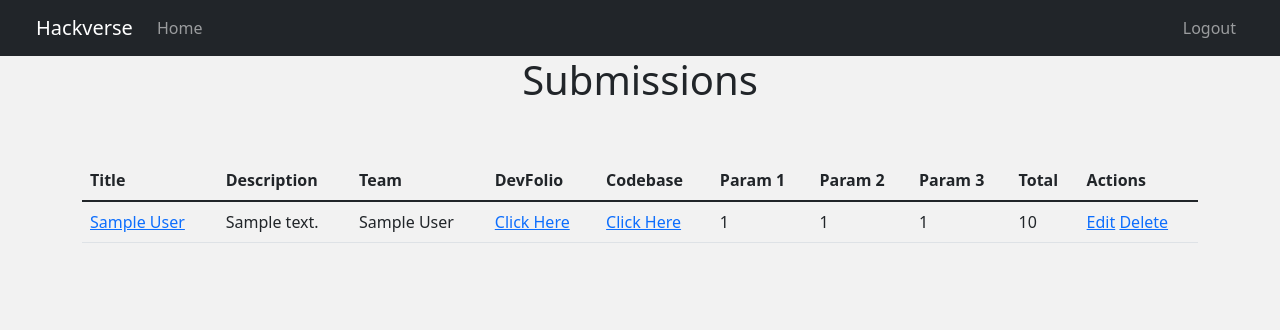
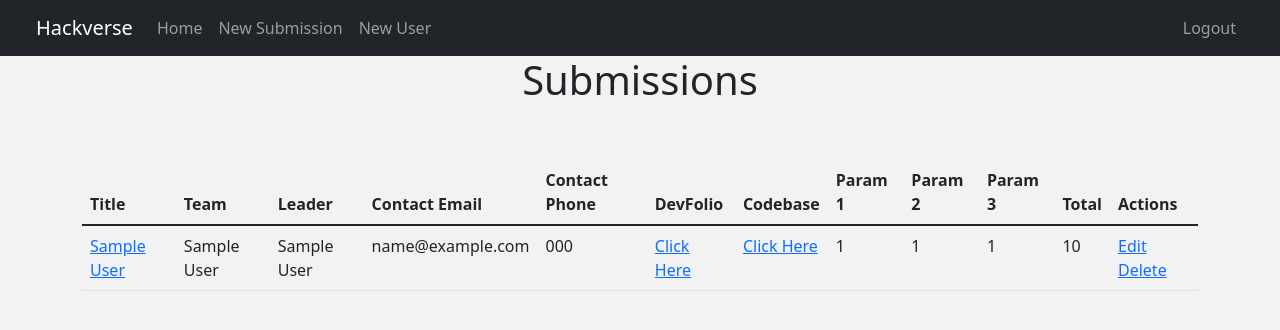
Before and after one commit to aritrasinha108/hackverse-judging, a Django app: page /auth/submissions in a window 1280 px wide. Shown: the top 330 px of the page. Run offline with Django 4.2, Linux system fonts and the light colour scheme; a user stored in the database is signed in; tables that the repository leaves empty hold one stand-in row (values such as "Sample post"); some libraries are stand-ins or nearby versions.

Commit message:
Add Permissions for staff member and assign judge fetaure

```diff
--- a/accounts/forms.py
+++ b/accounts/forms.py
@@ -4,8 +4,6 @@ from django import forms
 from django.contrib.auth.forms import UserCreationForm, UserChangeForm
 from .models import User,Submissions
 from django.core.validators import MinValueValidator, MaxValueValidator
-from crispy_forms.helper import FormHelper
-from crispy_forms.layout import Submit
 
 class NewUserCreationForm(UserCreationForm):
     class Meta(UserCreationForm):
@@ -27,3 +25,7 @@ class JudgementForm(forms.ModelForm):
     class Meta:
         model = Submissions
         fields = ['param1', 'param2', 'param3']
+
+class AssignmentForm(forms.Form):
+    judge1 = forms.CharField(label="Judge 1 username", max_length=200, required=True)
+    judge2 = forms.CharField(label="Judge 2 username", max_length=200, required=True)
--- a/accounts/models.py
+++ b/accounts/models.py
@@ -17,7 +17,7 @@ class Submissions(models.Model):
     member_name = models.CharField(blank=False, max_length=30)
     member_email = models.EmailField()
     member_phone = models.CharField(max_length=13)
-    judge = models.ManyToManyField(User)
+    judges_assigned = models.ManyToManyField(User)
     validator = [ MinValueValidator(0), MaxValueValidator(100)]
     param1 = models.IntegerField(validators=validator , default=0)
     param2 = models.IntegerField(validators=validator, default=0)
--- a/accounts/urls.py
+++ b/accounts/urls.py
@@ -1,3 +1,4 @@
+from unicodedata import name
 from django.urls import path
 import accounts.views as views
 
@@ -8,4 +9,5 @@ urlpatterns = [
     path('submissions/<int:sub_id>/edit', views.edit_submission, name="Edit"),
     path('submissions/<int:sub_id>/delete', views.delete_submission, name="Delete"),
     path('submissions/<int:sub_id>', views.view_submission, name="ViewSub"),
+    # path('submissions/<int:sub_id>/assign', views.assign_judge, name="AssignJudge")
 ]
--- a/accounts/views.py
+++ b/accounts/views.py
@@ -1,7 +1,7 @@
 from django.shortcuts import render,redirect
 from django.contrib.admin.views.decorators import staff_member_required
-from .forms import NewUserCreationForm, SubmissionForm, JudgementForm
-from .models import Submissions
+from .forms import NewUserCreationForm, SubmissionForm, JudgementForm,AssignmentForm
+from .models import Submissions, User
 # Create your views here.
 
 @staff_member_required
@@ -9,7 +9,11 @@ def register(request):
     if request.method == 'POST':
         form = NewUserCreationForm(request.POST)
         if form.is_valid():
-            form.save()
+           form.save()
+           user = form.instance
+           if user.is_organiser:
+               user.is_staff = True
+               user.save()
     else:
         form = NewUserCreationForm()
     args = {
@@ -33,9 +37,11 @@ def create_submission(request):
 
 def view_all_submissions(request):
     if not request.user.is_authenticated:
-        return redirect('/admin')
-
-    submissions = Submissions.objects.all
+        return redirect('/')
+    if request.user.is_staff:
+        submissions = Submissions.objects.all
+    else:
+        submissions = Submissions.objects.filter(judges_assigned = request.user)
     return render(request,'accounts/view_submissions.html', {'submissions': submissions})
 
 @staff_member_required
@@ -65,5 +71,42 @@ def view_submission(request,sub_id):
             submission.total = judgeform.cleaned_data['param1'] + judgeform.cleaned_data['param2'] + judgeform.cleaned_data['param3']
             judgeform.save()
             submission.save()
+        submission = Submissions.objects.get(pk = sub_id)
+        form = AssignmentForm(request.POST)
+        if form.is_valid():
+            j1 = form.cleaned_data['judge1']
+            j2 = form.cleaned_data['judge2']
+            try:
+                judge1 = User.objects.get(username = j1)
+                judge2 = User.objects.get(username = j2)
+            except DoesNotExist:
+                return redirect(request, '/auth/submissions')
+
+            submission.judges_assigned.clear()
+            submission.judges_assigned.add(judge1,judge2)
+            submission.save()
   form = JudgementForm(instance= submission)
-  return render(request, 'accounts/view_submission.html', {'submission': submission,'form':form})
+  judges = submission.judges_assigned.all()
+  if len(judges) > 0:
+    assign_form = AssignmentForm(initial={'judge1': judges[0].username, 'judge2': judges[1].username})
+  return render(request, 'accounts/view_submission.html', {'submission': submission,'form':form, 'assign_form': assign_form})
+
+
+# @staff_member_required
+# def assign_judge(request, sub_id):
+#     if request.method == "POST":
+#         submission = Submissions.objects.get(pk = sub_id)
+#         form = AssignmentForm(request.POST)
+#         if form.is_valid():
+#             j1 = form.cleaned_data['judge1']
+#             j2 = form.cleaned_data['judge2']
+#             try:
+#                 judge1 = User.objects.get(username = j1)
+#                 judge2 = User.objects.get(username = j2)
+#             except DoesNotExist:
+#                 return redirect(request, '/auth/submissions')
+#             submission.judges_assigned.add(judge1,judge2)
+#             submission.save()
+#             return redirect(request, "/auth/submissions/"+ str(sub_id))
+
+#     return redirect(request, "/auth/submissions/"+ str(sub_id))
--- a/hackverse_judging/urls.py
+++ b/hackverse_judging/urls.py
@@ -19,7 +19,7 @@ from django.contrib.auth.views import LoginView, LogoutView
 
 urlpatterns = [
     path('admin/', admin.site.urls),
-    path('auth/', include('accounts.urls')),
+    path('auth/', include('accounts.urls'), name="auth"),
     path('', LoginView.as_view(), name='login'),
     path('logout/', LogoutView.as_view(), name='logout'),
 ]
--- a/templates/accounts/view_submissions.html
+++ b/templates/accounts/view_submissions.html
@@ -15,8 +15,10 @@ Submissions
         <thead class="thead-dark">
           <tr>
             <th scope="col">Title</th>
-            <th scope="col">Description</th>
             <th scope="col">Team</th>
+            <th scope="col">Leader</th>
+            <th scope="col">Contact Email</th>
+            <th scope="col">Contact Phone</th>
             <th scope="col">DevFolio</th>
             <th scope="col">Codebase</th>
             <th scope="col">Param 1</th>
@@ -30,15 +32,19 @@ Submissions
           <tr>
             {% for s in submissions %}
             <td><a href="/auth/submissions/{{s.id}}">{{s.title}}</a></td>
-            <td>{{s.description}}</td>
             <td>{{s.team_name}}</td>
+            <td>{{s.member_name}}</td>
+            <td>{{s.member_email}}</td>
+            <td>{{s.member_phone}}</td>
             <td><a href={{s.devfolio_link}}>Click  Here</a> </td>
             <td><a href={{s.codebase_link}}>Click Here</a> </td>
             <td>{{s.param1}}</td>
             <td>{{s.param2}}</td>
             <td>{{s.param3}}</td>
             <td>{{s.total}}</td>
+            {% if request.user.is_staff %}
             <td><a href="/auth/submissions/{{s.id}}/edit">Edit</a> <a href="/auth/submissions/{{s.id}}/delete">Delete</a> </td>
+            {% endif %}
           </tr>
           {% endfor %}
         </tbody>
--- a/templates/base.html
+++ b/templates/base.html
@@ -25,6 +25,17 @@
               <li class="nav-item">
                 <a class="nav-link" aria-current="page" href="/auth/submissions">Home</a>
               </li>
+              {% if request.user.is_organiser %}
+              <li class="nav-item">
+                <a class="nav-link" aria-current="page" href="/auth/submissions/new">New Submission</a>
+              </li>
+              {% endif %}
+
+              {% if request.user.is_staff %}
+              <li class="nav-item">
+                <a class="nav-link" aria-current="page" href="/auth/register">New User</a>
+              </li>
+              {% endif %}
             </ul>
             <div>
                 <ul class="navbar-nav me-auto mb-2 mb-lg-0 d-flex flex-row-reverse">
@@ -43,6 +54,13 @@
         </div>
       </nav>
 
+
+      {% if message %}
+        {% for m in messages %}
+          <div class="alert alert-primary" role="alert">{{m}}</div>
+        {% endfor %}
+      {% endif%}
+
     {% block content %}
 
     {% endblock %}
```
Also changed, not shown: templates/accounts/view_submission.html (+14 -2 lines), accounts/migrations/0006_rename_judge_submissions_judges_assigned.py (added).
